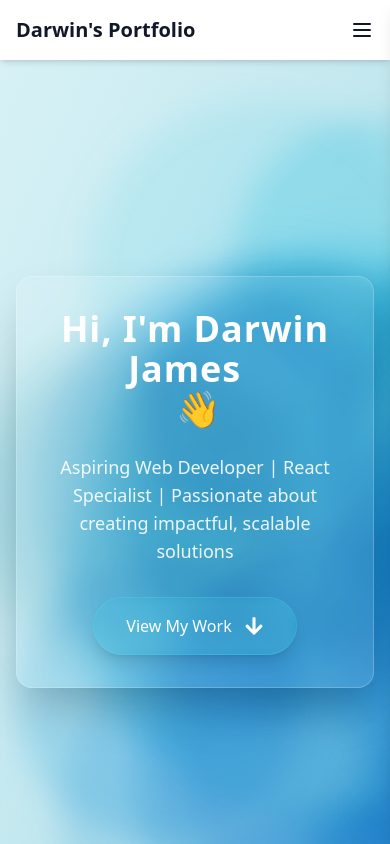
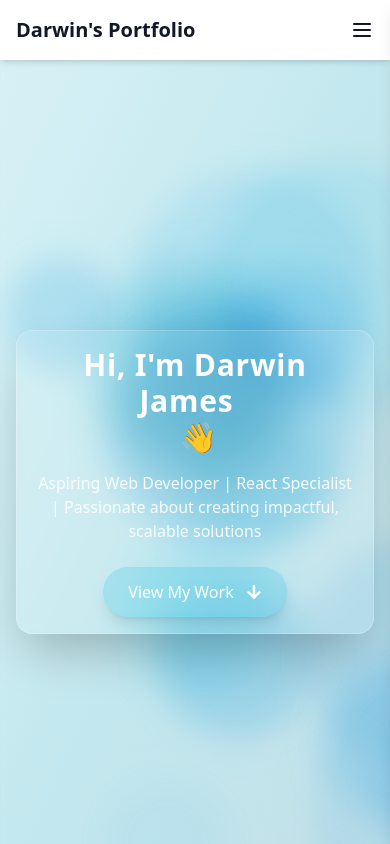
Before and after one commit to DWIX23/portfolio, a React (Vite) app: page / in a window 390 px wide. Shown: the top 844 px of the page. Built offline with nearby package versions, Linux system fonts and the light colour scheme.

Commit message:
optimized for mobile view

```diff
--- a/src/components/Hero.jsx
+++ b/src/components/Hero.jsx
@@ -7,6 +7,7 @@ function Hero() {
   const [showEmoji, setShowEmoji] = useState(false); // State to track when to show the emoji
   const [isTypingComplete, setIsTypingComplete] = useState(false); // State to control cursor
   const [shapes, setShapes] = useState([]);
+  const [isMobile, setIsMobile] = useState(false);
 
   const cyanGradients = [
     'bg-cyan-theme-gradient-1',
@@ -24,21 +25,55 @@ function Hero() {
     'water-flow-5',
   ];
 
+  const waterAnimationsMobile = [
+    'water-flow-1-mobile',
+    'water-flow-2-mobile',
+    'water-flow-3-mobile',
+    'water-flow-4-mobile',
+    'water-flow-5-mobile',
+  ];
+
   useEffect(() => {
+    // Check if device is mobile
+    const checkMobile = () => {
+      setIsMobile(window.innerWidth < 768);
+    };
+
+    // Initial check
+    checkMobile();
+
+    // Add resize listener
+    window.addEventListener('resize', checkMobile);
+
     // Generate random shapes on component mount
-    const newShapes = Array.from({ length: 20 }, (_, i) => ({
-      id: i,
-      size: Math.random() * 400 + 200, // Random size between 200 and 600
-      top: Math.random() * 100, // Random top position
-      left: Math.random() * 100, // Random left position
-      animation: waterAnimations[Math.floor(Math.random() * waterAnimations.length)],
-      rotation: Math.random() * 360, // Random rotation
-      color: cyanGradients[Math.floor(Math.random() * cyanGradients.length)],
-      opacity: Math.random() * 0.2 + 0.1, // Random opacity between 0.1 and 0.3
-      delay: Math.random() * 5, // Random delay for animation start
-    }));
-    setShapes(newShapes);
-  }, []);
+    const generateShapes = () => {
+      const newShapes = Array.from({ length: isMobile ? 12 : 20 }, (_, i) => ({
+        id: i,
+        size: isMobile
+          ? Math.random() * 200 + 100 // 100-300px for mobile
+          : Math.random() * 400 + 200, // 200-600px for desktop
+        top: Math.random() * 100,
+        left: Math.random() * 100,
+        animation: isMobile
+          ? waterAnimationsMobile[Math.floor(Math.random() * waterAnimationsMobile.length)]
+          : waterAnimations[Math.floor(Math.random() * waterAnimations.length)],
+        rotation: Math.random() * 360,
+        color: cyanGradients[Math.floor(Math.random() * cyanGradients.length)],
+        opacity: isMobile
+          ? Math.random() * 0.15 + 0.05 // 0.05-0.2 for mobile
+          : Math.random() * 0.2 + 0.1, // 0.1-0.3 for desktop
+        delay: Math.random() * 5,
+      }));
+      setShapes(newShapes);
+    };
+
+    generateShapes();
+
+    // Cleanup
+    return () => {
+      window.removeEventListener('resize', checkMobile);
+    };
+  }, [isMobile]);
 
   // Scroll to the projects section when the button is clicked
   const smoothScrollTo = (target, duration = 800, offset = 80) => {
@@ -102,15 +137,15 @@ function Hero() {
           />
         ))}
 
-        {/* Additional geometric shapes */}
-        <div className="absolute top-1/4 left-1/4 w-96 h-96 bg-cyan-theme/30 rounded-full mix-blend-multiply filter blur-xl animate-spin-slow" />
-        <div className="absolute top-1/3 right-1/4 w-80 h-80 bg-cyan-theme-dark/30 rounded-full mix-blend-multiply filter blur-xl animate-pulse-slow" />
-        <div className="absolute bottom-1/4 left-1/3 w-72 h-72 bg-cyan-theme-light/30 rounded-full mix-blend-multiply filter blur-xl animate-float" />
+        {/* Additional geometric shapes - adjusted for mobile */}
+        <div className={`absolute top-1/4 left-1/4 ${isMobile ? 'w-48 h-48' : 'w-96 h-96'} bg-cyan-theme/30 rounded-full mix-blend-multiply filter blur-xl animate-spin-slow`} />
+        <div className={`absolute top-1/3 right-1/4 ${isMobile ? 'w-40 h-40' : 'w-80 h-80'} bg-cyan-theme-dark/30 rounded-full mix-blend-multiply filter blur-xl animate-pulse-slow`} />
+        <div className={`absolute bottom-1/4 left-1/3 ${isMobile ? 'w-36 h-36' : 'w-72 h-72'} bg-cyan-theme-light/30 rounded-full mix-blend-multiply filter blur-xl animate-float`} />
       </div>
 
       {/* Main content with glassmorphism */}
-      <div className="relative z-10 backdrop-blur-sm bg-white/10 rounded-2xl p-8 sm:p-12 shadow-2xl border border-white/20 max-w-4xl mx-4 animate-card-expand">
-        <h1 className="text-4xl sm:text-5xl md:text-6xl font-bold text-white mb-6 tracking-wide">
+      <div className="relative z-10 backdrop-blur-sm bg-white/10 rounded-2xl p-4 sm:p-8 md:p-12 shadow-2xl border border-white/20 max-w-4xl mx-4 animate-card-expand">
+        <h1 className="text-3xl sm:text-4xl md:text-5xl lg:text-6xl font-bold text-white mb-4 sm:mb-6 tracking-wide">
           <TypeAnimation
             sequence={[
               300,
@@ -145,17 +180,17 @@ function Hero() {
           )}
         </h1>
 
-        <p className="text-lg sm:text-xl md:text-2xl text-white/90 mb-8 max-w-2xl mx-auto font-light">
+        <p className="text-base sm:text-lg md:text-xl lg:text-2xl text-white/90 mb-6 sm:mb-8 max-w-2xl mx-auto font-light">
           Aspiring Web Developer | React Specialist | Passionate about creating impactful, scalable solutions
         </p>
 
         <a
           href="#projects"
           onClick={handleScroll('#projects')}
-          className="inline-flex items-center space-x-3 px-8 py-4 text-white bg-cyan-theme/20 hover:bg-cyan-theme/30 backdrop-blur-sm transition-all duration-300 rounded-full shadow-lg hover:shadow-xl border border-cyan-theme-light/20"
+          className="inline-flex items-center space-x-3 px-6 sm:px-8 py-3 sm:py-4 text-white bg-cyan-theme/20 hover:bg-cyan-theme/30 backdrop-blur-sm transition-all duration-300 rounded-full shadow-lg hover:shadow-xl border border-cyan-theme-light/20"
         >
           <span className="font-medium">View My Work</span>
-          <FaArrowDown className="w-5 h-5" />
+          <FaArrowDown className="w-4 h-4 sm:w-5 sm:h-5" />
         </a>
       </div>
 
--- a/tailwind.config.js
+++ b/tailwind.config.js
@@ -70,6 +70,11 @@ export default {
         'water-flow-3': 'waterFlow3 18s linear infinite',
         'water-flow-4': 'waterFlow4 14s linear infinite',
         'water-flow-5': 'waterFlow5 16s linear infinite',
+        'water-flow-1-mobile': 'waterFlow1Mobile 10s linear infinite',
+        'water-flow-2-mobile': 'waterFlow2Mobile 12s linear infinite',
+        'water-flow-3-mobile': 'waterFlow3Mobile 14s linear infinite',
+        'water-flow-4-mobile': 'waterFlow4Mobile 11s linear infinite',
+        'water-flow-5-mobile': 'waterFlow5Mobile 13s linear infinite',
         'card-expand': 'cardExpand 0.5s ease-out forwards',
         'shape-float': 'shapeFloat 8s ease-in-out infinite',
         'shape-rotate': 'shapeRotate 12s linear infinite',
@@ -135,6 +140,40 @@ export default {
           '75%': { transform: 'translate(-40px, 60px) rotate(270deg) scale(1.1)' },
           '100%': { transform: 'translate(0, 0) rotate(360deg) scale(1)' },
         },
+        // Mobile-optimized animations
+        waterFlow1Mobile: {
+          '0%': { transform: 'translate(0, 0) rotate(0deg) scale(1)' },
+          '25%': { transform: 'translate(50px, -25px) rotate(90deg) scale(1.1)' },
+          '50%': { transform: 'translate(25px, 50px) rotate(180deg) scale(0.9)' },
+          '75%': { transform: 'translate(-25px, -50px) rotate(270deg) scale(1.05)' },
+          '100%': { transform: 'translate(0, 0) rotate(360deg) scale(1)' },
+        },
+        waterFlow2Mobile: {
+          '0%': { transform: 'translate(0, 0) rotate(0deg) scale(1)' },
+          '33%': { transform: 'translate(-50px, 25px) rotate(120deg) scale(0.95)' },
+          '66%': { transform: 'translate(40px, -40px) rotate(240deg) scale(1.1)' },
+          '100%': { transform: 'translate(0, 0) rotate(360deg) scale(1)' },
+        },
+        waterFlow3Mobile: {
+          '0%': { transform: 'translate(0, 0) rotate(0deg) scale(1)' },
+          '25%': { transform: 'translate(-40px, 20px) rotate(-90deg) scale(1.05)' },
+          '50%': { transform: 'translate(30px, 40px) rotate(-180deg) scale(0.9)' },
+          '75%': { transform: 'translate(40px, -30px) rotate(-270deg) scale(1.1)' },
+          '100%': { transform: 'translate(0, 0) rotate(-360deg) scale(1)' },
+        },
+        waterFlow4Mobile: {
+          '0%': { transform: 'translate(0, 0) rotate(0deg) scale(1)' },
+          '33%': { transform: 'translate(45px, 30px) rotate(120deg) scale(1.1)' },
+          '66%': { transform: 'translate(-35px, -35px) rotate(240deg) scale(0.95)' },
+          '100%': { transform: 'translate(0, 0) rotate(360deg) scale(1)' },
+        },
+        waterFlow5Mobile: {
+          '0%': { transform: 'translate(0, 0) rotate(0deg) scale(1)' },
+          '25%': { transform: 'translate(-30px, -40px) rotate(90deg) scale(0.9)' },
+          '50%': { transform: 'translate(50px, 20px) rotate(180deg) scale(1.05)' },
+          '75%': { transform: 'translate(-20px, 30px) rotate(270deg) scale(1.1)' },
+          '100%': { transform: 'translate(0, 0) rotate(360deg) scale(1)' },
+        },
         cardExpand: {
           '0%': {
             transform: 'scale(0.95)',
```
